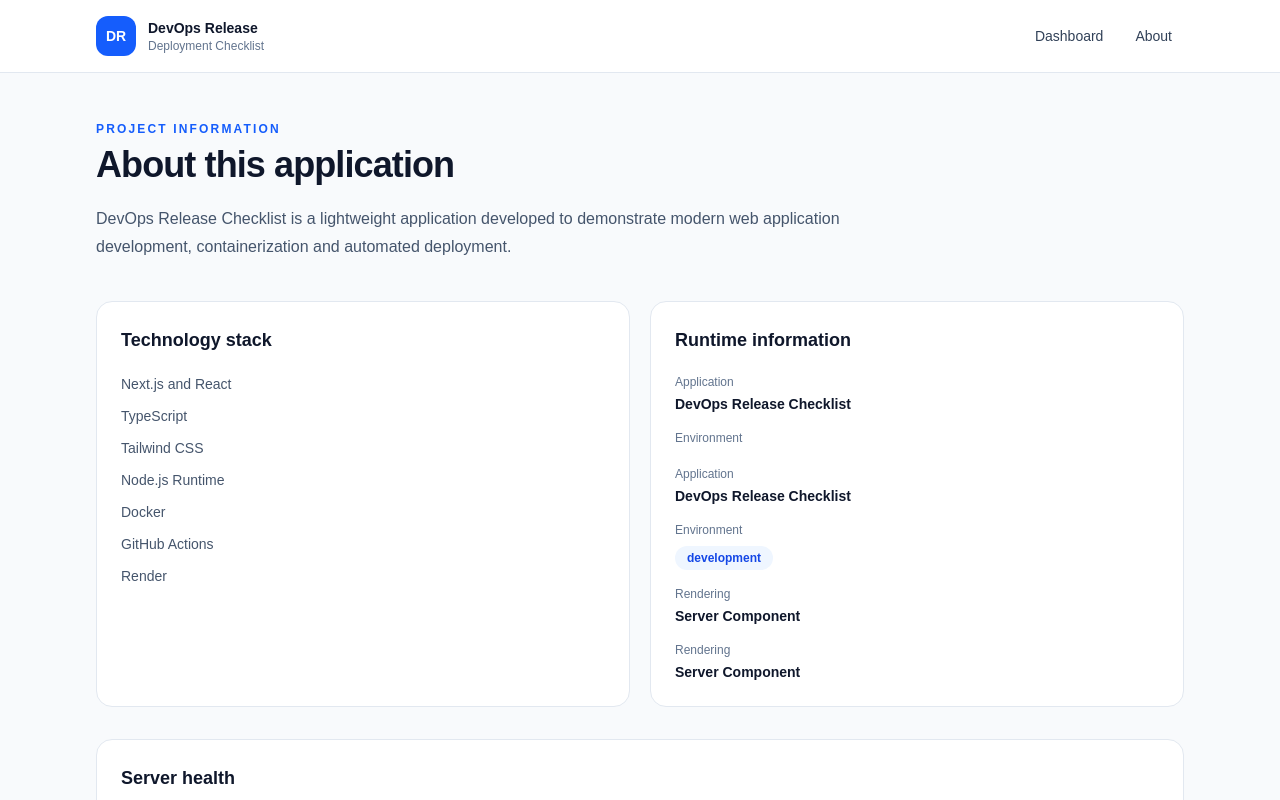
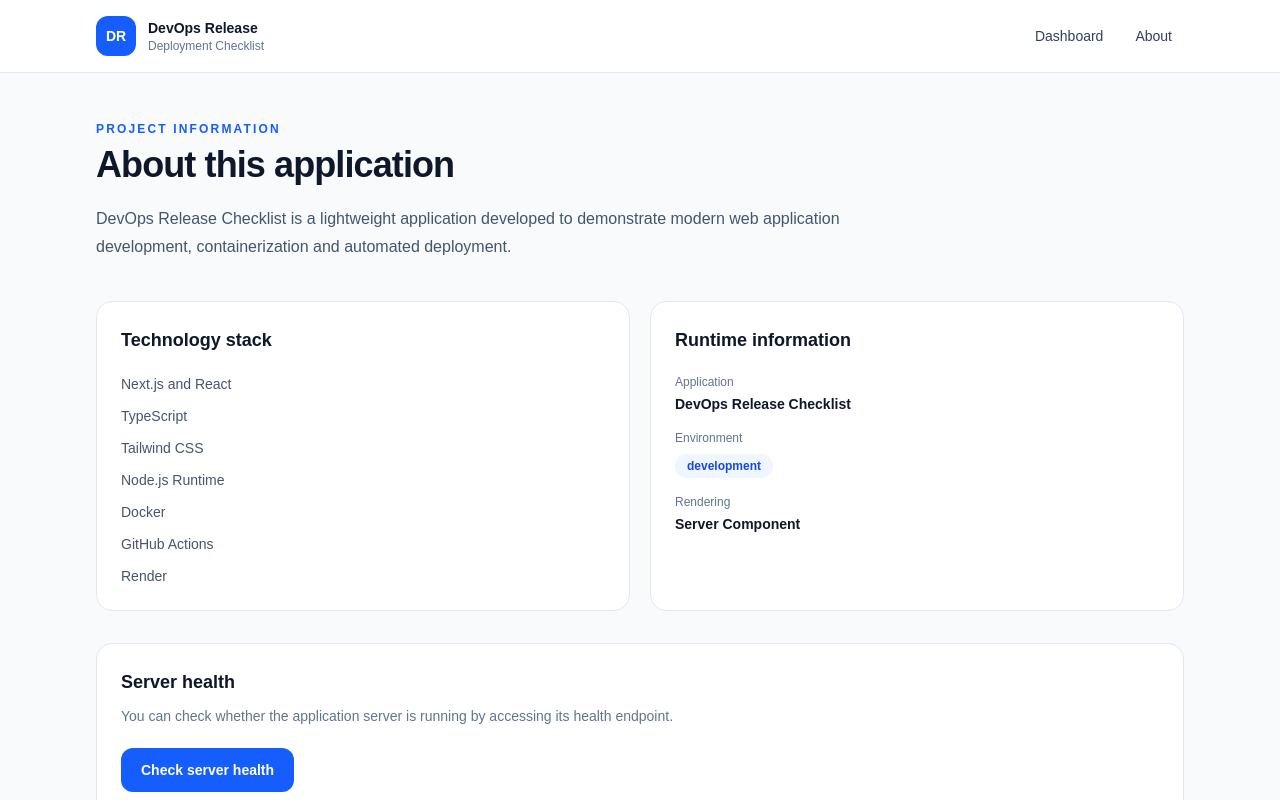
Before and after one commit to Mortezaahm/devops-release-checklist, a Next.js app: page /about in a window 1280 px wide. Shown: the top 800 px of the page. Built offline with nearby package versions, Linux system fonts and the light colour scheme.

Commit message:
fix: remove duplicate runtime information

```diff
--- a/src/app/about/page.tsx
+++ b/src/app/about/page.tsx
@@ -4,12 +4,13 @@ import { connection } from "next/server";
 
 import { getRuntimeConfig } from "@/lib/config";
 
-async function RuntimeEnvironment() {
+
+async function RuntimeInformation() {
   await connection();
   const config = getRuntimeConfig();
 
   return (
-     <div className="mt-5 space-y-4">
+    <div className="mt-5 space-y-4">
       <div>
         <p className="text-xs text-slate-500">
           Application
@@ -74,38 +75,16 @@ export default function AboutPage() {
           <h2 className="text-lg font-bold text-slate-900">
             Runtime information
           </h2>
-          <div className="mt-5 space-y-4">
-            <div>
-              <p className="text-xs text-slate-500">
-                Application
+
+          <Suspense
+            fallback={
+              <p className="mt-5 text-sm text-slate-400">
+                Loading runtime information...
               </p>
-              <p className="mt-1 text-sm font-semibold text-slate-900">
-                DevOps Release Checklist
-              </p>
-            </div>
-            <div>
-              <p className="text-xs text-slate-500">
-                Environment
-              </p>
-              <Suspense
-                fallback={
-                  <span className="mt-2 text-xs text-slate-400">
-                    Loading environment...
-                  </span>
-                }
-              >
-                <RuntimeEnvironment />
-              </Suspense>
-            </div>
-            <div>
-              <p className="text-xs text-slate-500">
-                Rendering
-              </p>
-              <p className="mt-1 text-sm font-semibold text-slate-900">
-                Server Component
-              </p>
-            </div>
-          </div>
+            }
+          >
+            <RuntimeInformation />
+          </Suspense>
         </article>
       </section>
 
```
